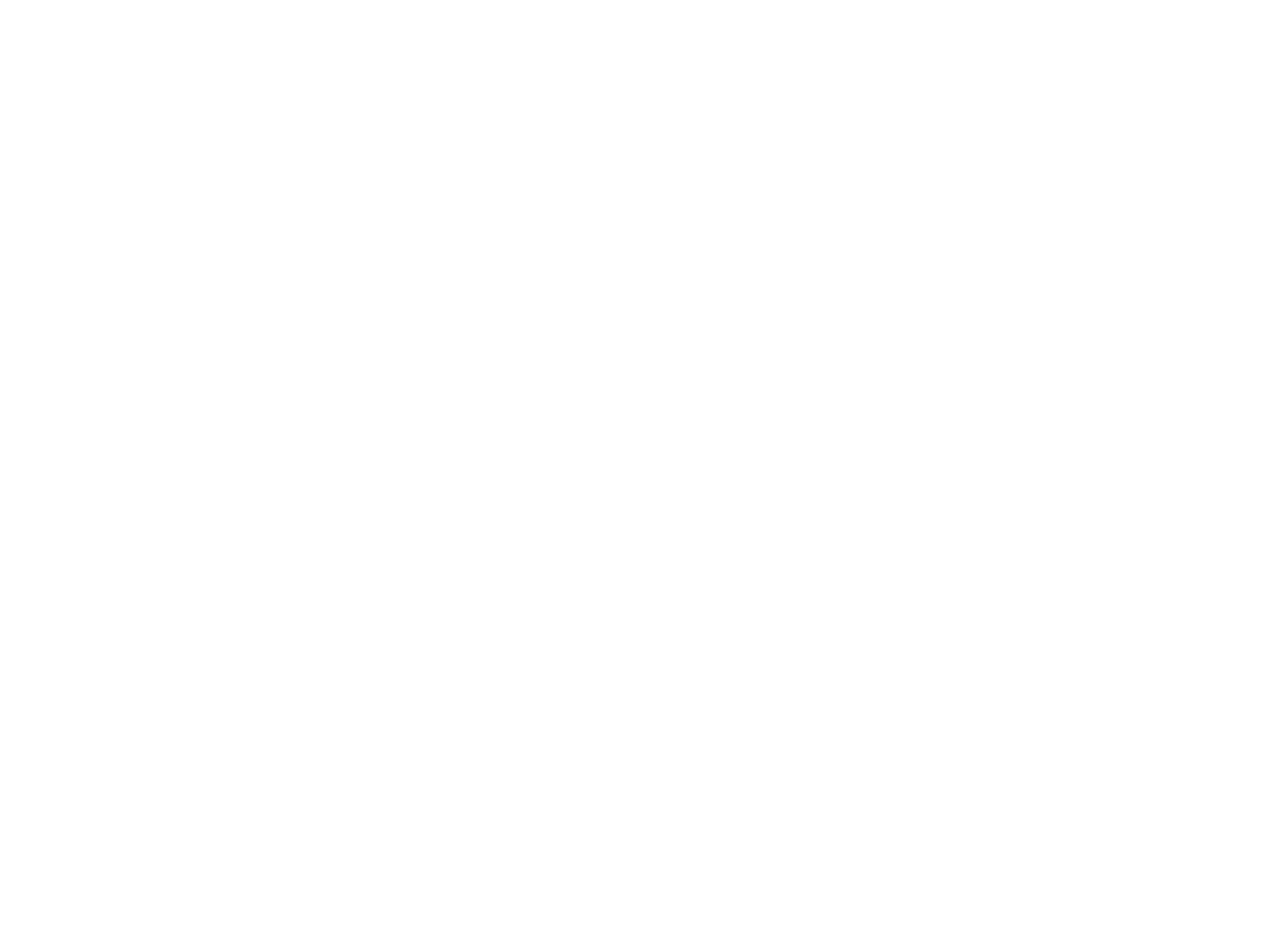
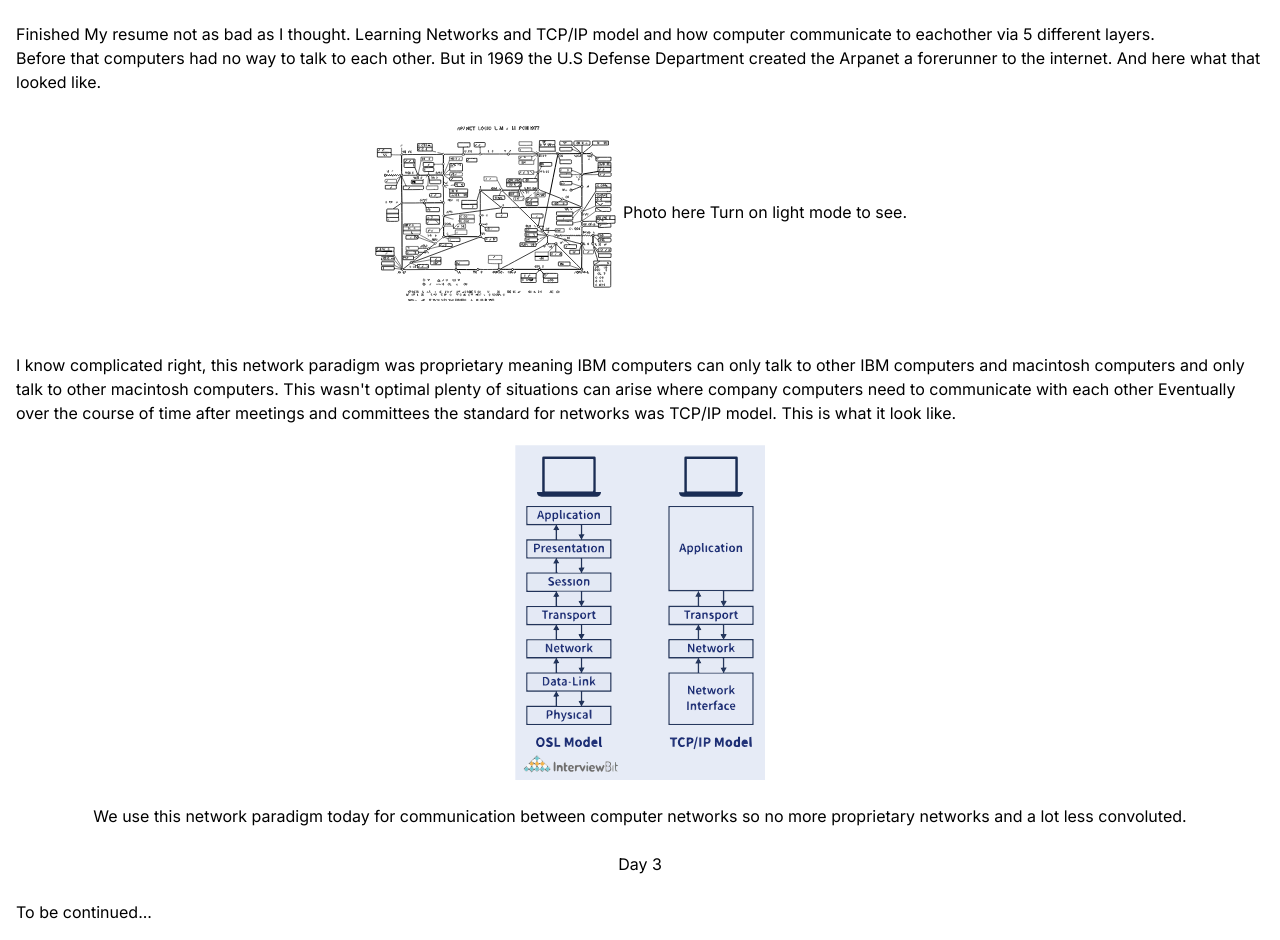
Before and after one commit to Maxmblogs/My-journey-into-tech, a Next.js app: page / in a window 1280 px wide. Shown: the part 260-1200 px from the top of the page. Before the commit the page ends 800 px from the top, so only its background shows below. Built offline with nearby package versions, Linux system fonts and the light colour scheme.

Commit message:
Added day 2 and loading state to the about me page

```diff
--- /dev/null
+++ b/app/About/loading.tsx
@@ -0,0 +1,5 @@
+export default function Loading() {
+    return (
+        <div>Loading...</div>
+    )
+}
--- a/app/page.tsx
+++ b/app/page.tsx
@@ -1,19 +1,64 @@
 import Navbar from '@/components/Nav/Navbar'
+import Image from 'next/image'
 export default function Home() {
   return (
-    <div className=''>
+    <div>
       <div>
         <Navbar/>
       </div>
 
-      <div className='m-4'>
-        <li>
+      <div className='m-4 flex flex-col'>
+        <li className='flex justify-center py-6'>
           Day 1
         </li>
-        <p>Made this website show my Web-Dev skills. Tech-stack is Nextjs 13, TypeScript, and Tailwind made this site to keep track of my journey into Tech going to be studying to get a help desk role. </p>
+        <p>Made this website show my Web-Dev skills. Tech-stack is Nextjs 13, TypeScript, and Tailwind made this site to keep track
+          of my journey into Tech going to be studying to get a help desk role.
+        </p>
 
-        <li>Day 2</li>
-        <p>To be Continued...</p>
+        <li className='flex justify-center py-6'>Day 2</li>
+        <p>Finished My resume not as bad as I thought. Learning Networks and TCP/IP model and how computer communicate to eachother via 5 different layers.</p>
+        <p>Before that computers had no way to talk to each other. But in 1969 the U.S Defense Department created the Arpanet a forerunner to the internet.
+          And here what that looked like.
+        </p>
+        <div className='flex justify-center pt-7 pb-7'>
+        <Image
+          src='/arpanet.svg'
+          alt='picture of arpanet diagram'
+          width={250}
+          height={250}
+          color='white'
+        />
+        <p className='flex items-center'>
+          Photo here Turn on light mode to see.
+        </p>
+
+        </div>
+
+        <div className='py-6'>
+        <p>I know complicated right, this network paradigm was proprietary meaning IBM computers can only talk to other IBM computers and
+          macintosh computers and only talk to other macintosh computers.
+          This wasn&apos;t optimal plenty of situations can arise where company computers need to communicate with each other
+          Eventually over the course of time after meetings and committees the standard for networks was TCP/IP model. This is what it look like.</p>
+
+          <div className='flex justify-center pt-5'>
+            <Image
+            src='/tcp.svg'
+            alt='tcp/ip model'
+            width={250}
+            height={250}
+            />
+          </div>
+          </div>
+
+          <div>
+            <p className='flex justify-center'>
+              We use this network paradigm today for communication between computer networks so no more proprietary networks and a lot less convoluted.
+            </p>
+          </div>
+          <li className='flex justify-center py-6'>
+            Day 3
+          </li>
+          <p>To be continued...</p>
       </div>
     </div>
   )
```
Also changed, not shown: public/arpanet.svg (added), public/tcp.svg (added).
